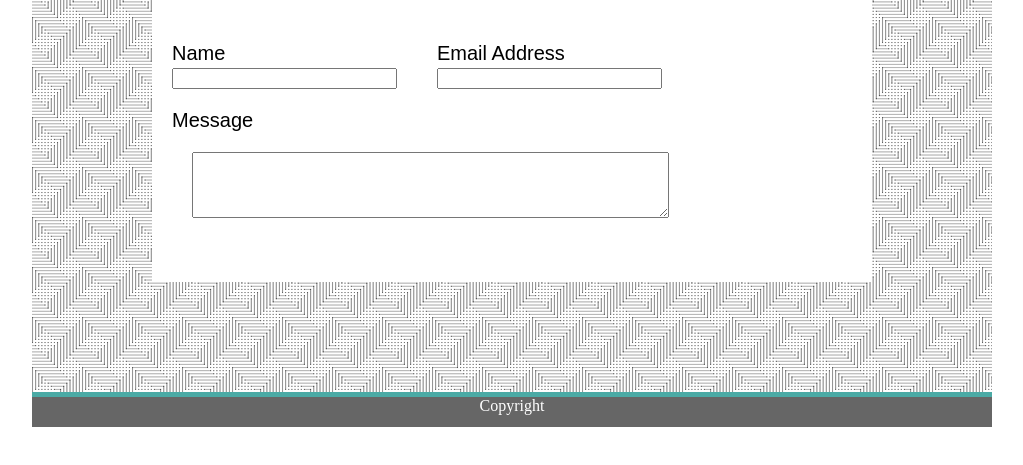
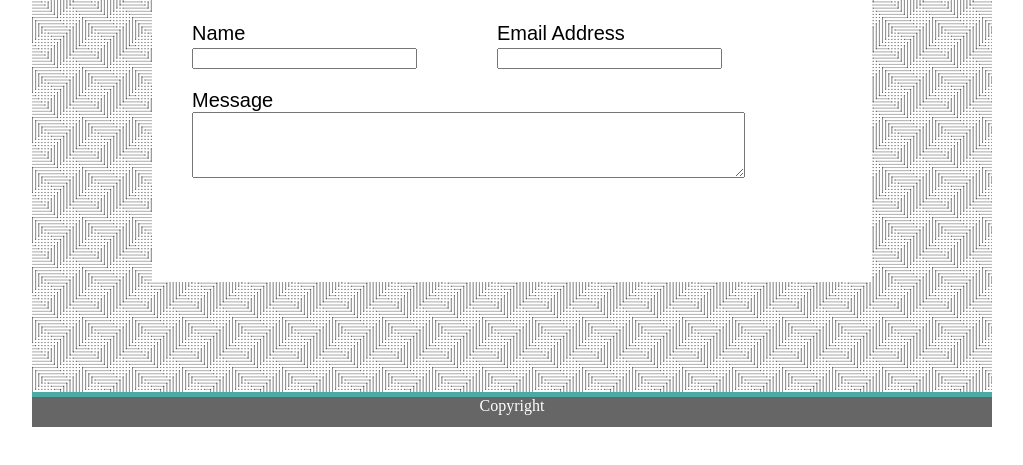
Before and after one commit to Austxgolfer/Basic-Portfolio, a plain HTML site: page contact.html in a window 1280 px wide. Shown: the part 171-636 px from the top of the page, without its empty margins (128-1151 px from the left). Drawn offline with Linux system fonts and the light colour scheme.

Commit message:
updated formatting for name,message,email ids

```diff
--- a/Assets/CSS/style.css
+++ b/Assets/CSS/style.css
@@ -134,7 +134,7 @@ footer {position: absolute;
         border-bottom-style: solid;
 }
 form {
-    widows: 660px;
+    width: 660px;
     position:absolute;
     top:100px;
     bottom:0;
@@ -145,19 +145,22 @@ form {
 
 }
 
-#name {float: left;
-
-    margin:20px;
-
-
+#name {
+    float: left;
+    padding-right: 40px;
+    padding-left:40px;
+    padding-bottom: 20px;
 }
-#email {float: left;
-    margin:20px;
-
+#email {
+    float: left;
+    padding-right: 40px;
+    padding-left:40px;
+    padding-bottom: 20px;
 
 }
 #message {
-    display:block;
-    margin:20px;
+    float: left;
+    padding-right: 40px;
+    padding-left:40px;
 
 }
```
